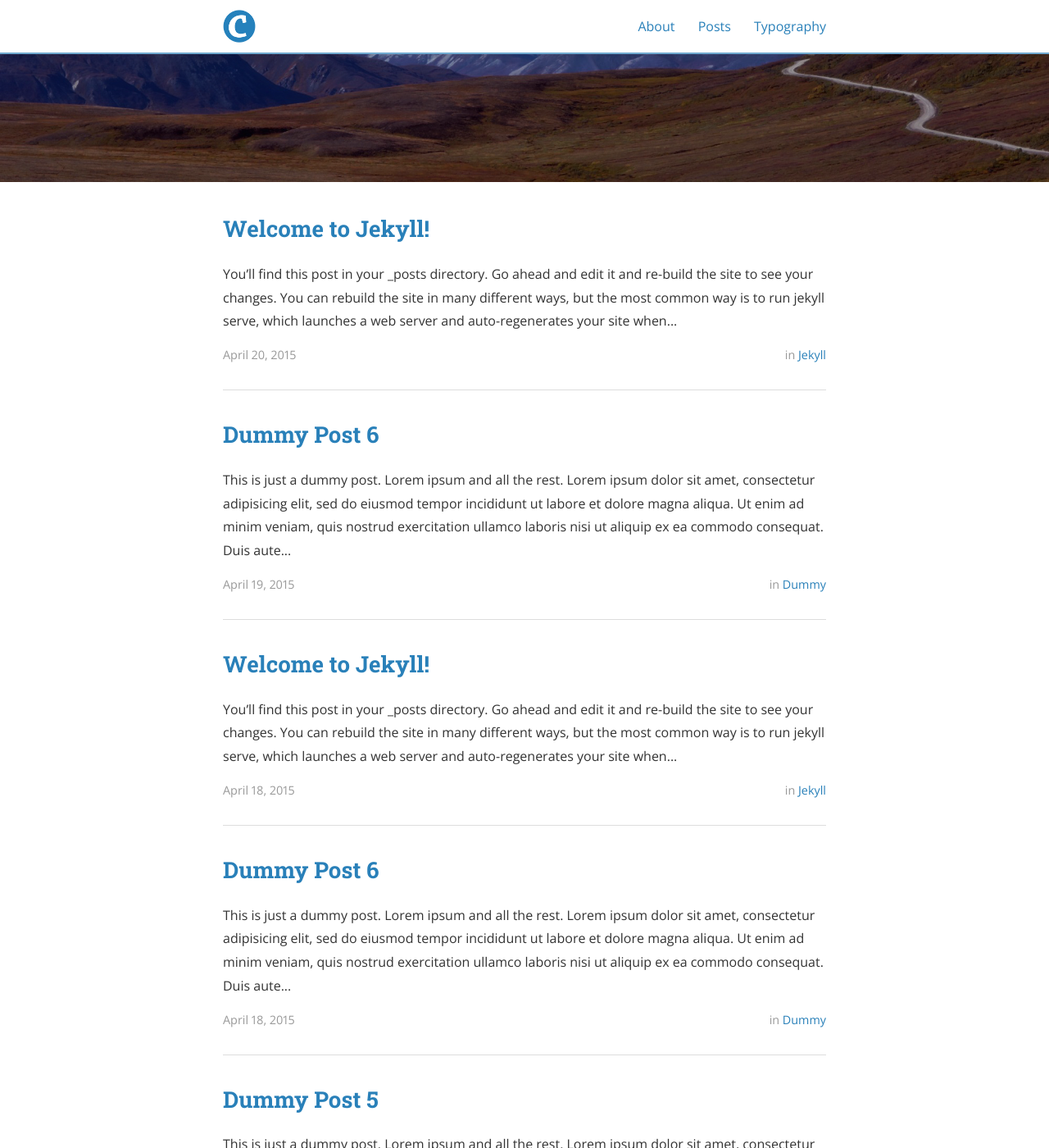
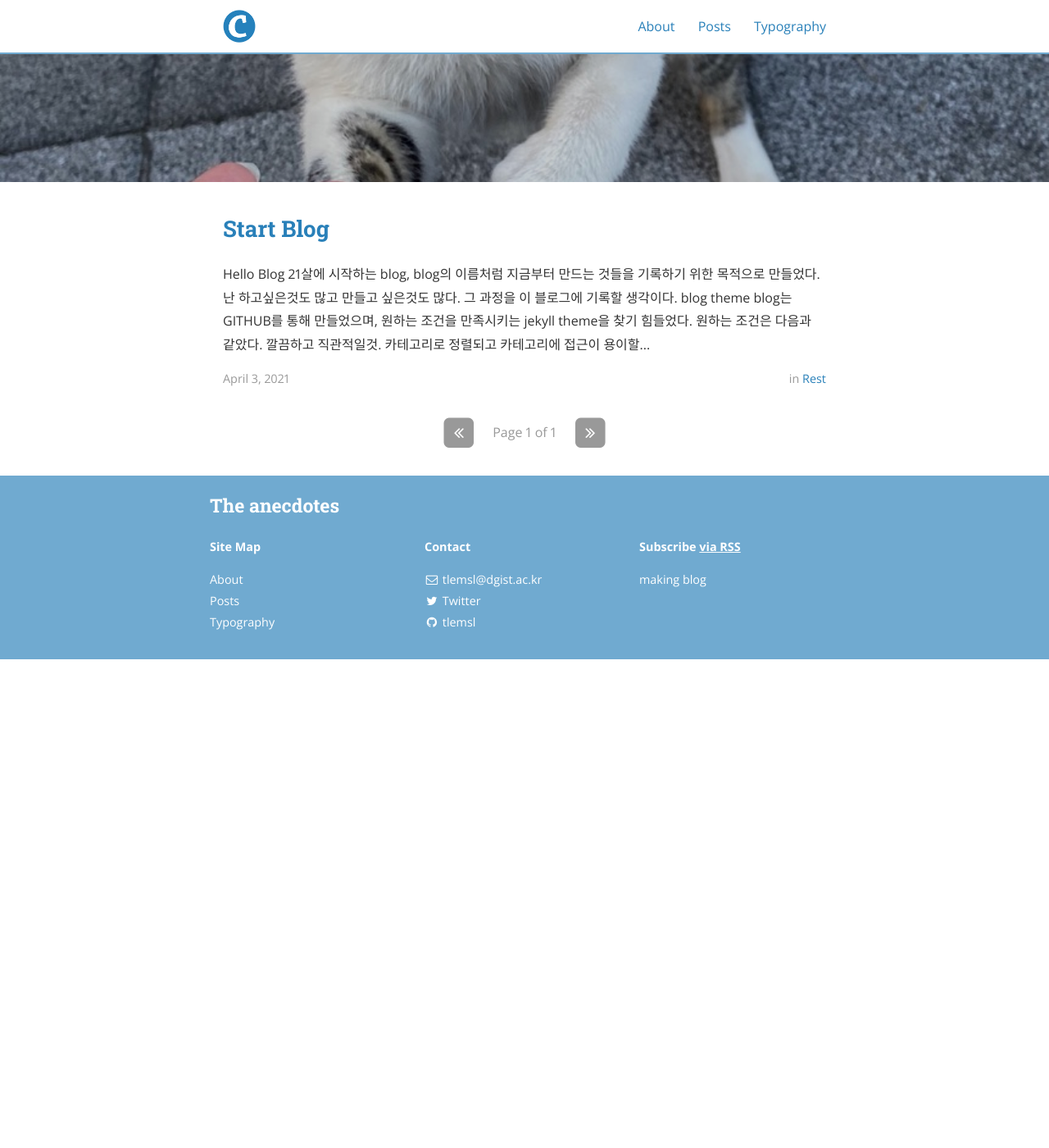
Before and after one commit to tlemsl/tlemsl.github.io, a Jekyll site: the page built from index.html, in a window 1280 px wide and 1400 px high, scrolled down 283 px. Shown: the whole window at 82% size. Built offline with Jekyll 4.4.1, drawn with Linux system fonts in a browser that asks for light colours; nearby versions of some CDN libraries; the list of posts is cut into pages by our own code; after the commit the page ends 1087 px from its top, so only the background shows below that; some of the changed text lies outside the part shown.

Commit message:
first post

````diff
--- a/_config.yml
+++ b/_config.yml
@@ -10,17 +10,17 @@ exclude:
 
 # Site settings
 title: The anecdotes
-subtitle: "Anecdotes"
-email: blcentra@gmail.com
+subtitle: "Anecdotes of my life"
+email: tlemsl@dgist.ac.kr
 name: kmj
 description: >
-  A simple yet classy theme for your Jekyll website or blog.
+  making blog
 # Base URL of site (i.e. /blog). It should always start with a slash,
 # and never end with a slash. Set it to a blank value if hosting at the
 # root of your server.
 baseurl: "" # the subpath of your site, e.g. /blog/
 url: "https://tlemsl.github.io" # the base hostname & protocol for your site
-cover: "/assets/header_image.jpg"
+cover: "/assets/profile.jpg"
 logo: "/assets/logo.png"
 
 # Build settings
--- a/_posts/2015-04-18-dummy.md
+++ /dev/null
@@ -1,16 +0,0 @@
----
-layout: post
-title:  "Dummy Post"
-date:   2015-04-18T14:25:52-05:00
-author: Ben Centra
-categories: Dummy
----
-
-This is just a dummy post. Lorem ipsum and all the rest.
-
-Lorem ipsum dolor sit amet, consectetur adipisicing elit, sed do eiusmod
-tempor incididunt ut labore et dolore magna aliqua. Ut enim ad minim veniam,
-quis nostrud exercitation ullamco laboris nisi ut aliquip ex ea commodo
-consequat. Duis aute irure dolor in reprehenderit in voluptate velit esse
-cillum dolore eu fugiat nulla pariatur. Excepteur sint occaecat cupidatat non
-proident, sunt in culpa qui officia deserunt mollit anim id est laborum.
--- a/_posts/2015-04-18-dummy5.md
+++ /dev/null
@@ -1,17 +0,0 @@
----
-layout: post
-title:  "Dummy Post 5"
-date:   2015-04-18T14:25:52-05:00
-author: Ben Centra
-categories: Dummy
-tags: lorem
----
-
-This is just a dummy post. Lorem ipsum and all the rest.
-
-Lorem ipsum dolor sit amet, consectetur adipisicing elit, sed do eiusmod
-tempor incididunt ut labore et dolore magna aliqua. Ut enim ad minim veniam,
-quis nostrud exercitation ullamco laboris nisi ut aliquip ex ea commodo
-consequat. Duis aute irure dolor in reprehenderit in voluptate velit esse
-cillum dolore eu fugiat nulla pariatur. Excepteur sint occaecat cupidatat non
-proident, sunt in culpa qui officia deserunt mollit anim id est laborum.
--- a/_posts/2015-04-18-dummy6.md
+++ /dev/null
@@ -1,17 +0,0 @@
----
-layout: post
-title:  "Dummy Post 6"
-date:   2015-04-18T14:25:52-05:00
-author: Ben Centra
-categories: Dummy
-tags: lorem ipsum
----
-
-This is just a dummy post. Lorem ipsum and all the rest.
-
-Lorem ipsum dolor sit amet, consectetur adipisicing elit, sed do eiusmod
-tempor incididunt ut labore et dolore magna aliqua. Ut enim ad minim veniam,
-quis nostrud exercitation ullamco laboris nisi ut aliquip ex ea commodo
-consequat. Duis aute irure dolor in reprehenderit in voluptate velit esse
-cillum dolore eu fugiat nulla pariatur. Excepteur sint occaecat cupidatat non
-proident, sunt in culpa qui officia deserunt mollit anim id est laborum.
--- a/_posts/2015-04-18-welcome-to-jekyll.md
+++ /dev/null
@@ -1,74 +0,0 @@
----
-layout: post
-title:  "Welcome to Jekyll!"
-date:   2015-04-18T14:25:52-05:00
-author: Ben Centra
-categories: Jekyll
-tags:	jekyll welcome
-cover:  "/assets/instacode.png"
----
-
-You’ll find this post in your `_posts` directory. Go ahead and edit it and re-build the site to see your changes. You can rebuild the site in many different ways, but the most common way is to run `jekyll serve`, which launches a web server and auto-regenerates your site when a file is updated.
-
-## Adding New Posts
-
-To add new posts, simply add a file in the `_posts` directory that follows the convention `YYYY-MM-DD-name-of-post.ext` and includes the necessary front matter. Take a look at the source for this post to get an idea about how it works.
-
-### Tags and Categories
-
-If you list one or more categories or tags in the front matter of your post, they will be included with the post on the page as links. Clicking the link will bring you to an auto-generated archive page for the category or tag, created using the [jekyll-archive][jekyll-archive] gem.
-
-### Cover Images
-
-To add a cover image to your post, set the "cover" property in the front matter with the relative URL of the image (i.e. <code>cover: "/assets/cover_image.jpg"</code>).
-
-### Code Snippets
-
-You can use [highlight.js][highlight] to add syntax highlight code snippets:
-
-Use the [Liquid][liquid] `{% raw %}{% highlight <language> %}{% endraw %}` tag to add syntax highlighting to code snippets.
-
-For instance, this template...
-{% highlight html %}
-{% raw %}{% highlight javascript %}
-function demo(string, times) {
-  for (var i = 0; i < times; i++) {
-    console.log(string);
-  }
-}
-demo("hello, world!", 10);
-{% endhighlight %}{% endraw %}
-{% endhighlight %}
-
-...will come out looking like this:
-
-{% highlight javascript %}
-function demo(string, times) {
-  for (var i = 0; i < times; i++) {
-    console.log(string);
-  }
-}
-demo("hello, world!", 10);
-{% endhighlight %}
-
-Syntax highlighting is done using [highlight.js][highlight]. You can change the active theme in [head.html](https://github.com/bencentra/centrarium/blob/2dcd73d09e104c3798202b0e14c1db9fa6e77bc7/_includes/head.html#L15).
-
-### Images
-
-Lightbox has been enabled for images. To create the link that'll launch the lightbox, add <code>data-lightbox</code> and <code>data-title</code> attributes to an <code>&lt;a&gt;</code> tag around your <code>&lt;img&gt;</code> tag. The result is:
-
-<a href="//bencentra.com/assets/images/falcon9_large.jpg" data-lightbox="falcon9-large" data-title="Check out the Falcon 9 from SpaceX">
-  <img src="//bencentra.com/assets/images/falcon9_small.jpg" title="Check out the Falcon 9 from SpaceX">
-</a>
-
-For more information, check out the [Lightbox][lightbox] website.
-
-Check out the [Jekyll docs][jekyll] for more info on how to get the most out of Jekyll. File all bugs/feature requests at [Jekyll’s GitHub repo][jekyll-gh]. If you have questions, you can ask them on [Jekyll’s dedicated Help repository][jekyll-help].
-
-[jekyll]:      http://jekyllrb.com
-[jekyll-gh]:   https://github.com/jekyll/jekyll
-[jekyll-help]: https://github.com/jekyll/jekyll-help
-[highlight]:   https://highlightjs.org/
-[lightbox]:    http://lokeshdhakar.com/projects/lightbox2/
-[jekyll-archive]: https://github.com/jekyll/jekyll-archives
-[liquid]: https://github.com/Shopify/liquid/wiki/Liquid-for-Designers
--- a/_posts/2015-04-19-dummy6.markdown
+++ /dev/null
@@ -1,17 +0,0 @@
----
-layout: post
-title:  "Dummy Post 6"
-date:   2015-04-19 08:43:59
-author: Ben Centra
-categories: Dummy
-tags: lorem ipsum
----
-
-This is just a dummy post. Lorem ipsum and all the rest.
-
-Lorem ipsum dolor sit amet, consectetur adipisicing elit, sed do eiusmod
-tempor incididunt ut labore et dolore magna aliqua. Ut enim ad minim veniam,
-quis nostrud exercitation ullamco laboris nisi ut aliquip ex ea commodo
-consequat. Duis aute irure dolor in reprehenderit in voluptate velit esse
-cillum dolore eu fugiat nulla pariatur. Excepteur sint occaecat cupidatat non
-proident, sunt in culpa qui officia deserunt mollit anim id est laborum.
--- a/_posts/2015-04-20-welcome-to-jekyll.markdown
+++ /dev/null
@@ -1,103 +0,0 @@
----
-layout: post
-title:  "Welcome to Jekyll!"
-date:   2015-04-20 08:43:59
-author: Ben Centra
-categories: Jekyll
-tags:	jekyll welcome
-cover:  "/assets/instacode.png"
----
-
-You’ll find this post in your `_posts` directory. Go ahead and edit it and re-build the site to see your changes. You can rebuild the site in many different ways, but the most common way is to run `jekyll serve`, which launches a web server and auto-regenerates your site when a file is updated.
-
-## Adding New Posts
-
-To add new posts, simply add a file in the `_posts` directory that follows the convention `YYYY-MM-DD-name-of-post.ext` and includes the necessary front matter. Take a look at the source for this post to get an idea about how it works.
-
-### Tags and Categories
-
-If you list one or more categories or tags in the front matter of your post, they will be included with the post on the page as links. Clicking the link will bring you to an auto-generated archive page for the category or tag, created using the [jekyll-archive][jekyll-archive] gem.
-
-### Cover Images
-
-To add a cover image to your post, set the "cover" property in the front matter with the relative URL of the image (i.e. <code>cover: "/assets/cover_image.jpg"</code>).
-
-### Code Snippets
-
-You can use [highlight.js][highlight] to add syntax highlight code snippets:
-
-Use the [Liquid][liquid] `{% raw %}{% highlight <language> %}{% endraw %}` tag to add syntax highlighting to code snippets.
-
-For instance, this template...
-{% highlight html %}
-{% raw %}{% highlight javascript %}
-function demo(string, times) {
-  for (var i = 0; i < times; i++) {
-    console.log(string);
-  }
-}
-demo("hello, world!", 10);
-{% endhighlight %}{% endraw %}
-{% endhighlight %}
-
-...will come out looking like this:
-
-{% highlight javascript %}
-function demo(string, times) {
-  for (var i = 0; i < times; i++) {
-    console.log(string);
-  }
-}
-demo("hello, world!", 10);
-{% endhighlight %}
-
-Syntax highlighting is done using [highlight.js][highlight]. You can change the active theme in [head.html](https://github.com/bencentra/centrarium/blob/2dcd73d09e104c3798202b0e14c1db9fa6e77bc7/_includes/head.html#L15).
-
-### Blockquotes
-
-> "Blockquotes will be indented, italicized, and given a subdued light gray font. These are good for side comments not directly related to your content, or long quotations from external sources." - Some Smart Guy
-
-### Images
-
-Lightbox has been enabled for images. To create the link that'll launch the lightbox, add <code>data-lightbox</code> and <code>data-title</code> attributes to an <code>&lt;a&gt;</code> tag around your <code>&lt;img&gt;</code> tag. The result is:
-
-<a href="//bencentra.com/assets/images/falcon9_large.jpg" data-lightbox="falcon9-large" data-title="Check out the Falcon 9 from SpaceX">
-  <img src="//bencentra.com/assets/images/falcon9_small.jpg" title="Check out the Falcon 9 from SpaceX">
-</a>
-
-For more information, check out the [Lightbox][lightbox] website.
-
-### Tooltips
-
-With Tippy.js, you can add tooltips to your text with a little bit of HTML and JavaScript. First, create the tooltip trigger: `<span class="tooltip" id="someId">trigger</span>`. Then in a `<script>` tag at the bottom of your page, add some code to initialize the tooltip when the document is ready: `window.tooltips.push(['#someId', { content: "Content" }])`
-
-See the [Tippy.js docs](https://atomiks.github.io/tippyjs/) for additional configuration that you can provide for your tooltips.
-
-You can also use a Liquid `include` to import tooltip text or HTML from an external file:
-
-```
-window.tooltips.push(['#someOtherId', { content: "{% raw %}{% include tooltips/example.html %}{% endraw %}" }])
-```
-
-To modify the styles for tooltip triggers, find the `.tooltip` class in `_layout.scss`.
-
-Here's an <span class="tooltip" id="someId">example tooltip</span>, and <span class="tooltip" id="someOtherId">here's another</span>.
-
-<br/>
-{% include page_divider.html %}
-
-Check out the [Jekyll docs][jekyll] for more info on how to get the most out of Jekyll. File all bugs/feature requests at [Jekyll’s GitHub repo][jekyll-gh]. If you have questions, you can ask them on [Jekyll’s dedicated Help repository][jekyll-help].
-
-[jekyll]:      http://jekyllrb.com
-[jekyll-gh]:   https://github.com/jekyll/jekyll
-[jekyll-help]: https://github.com/jekyll/jekyll-help
-[highlight]:   https://highlightjs.org/
-[lightbox]:    http://lokeshdhakar.com/projects/lightbox2/
-[jekyll-archive]: https://github.com/jekyll/jekyll-archives
-[liquid]: https://github.com/Shopify/liquid/wiki/Liquid-for-Designers
-
-<script>
-window.tooltips = window.tooltips || []
-window.tooltips.push(['#someId', { content: "This is the text of the tooltip!" }])
-window.tooltips.push(['#someOtherId', { content: "{% include tooltips/example.html %}", placement: "right" }])
-</script>
--- /dev/null
+++ b/_posts/2021-04-03-start-blog.markdown
@@ -0,0 +1,22 @@
+---
+layout: post
+title: Start Blog
+date: 2021-04-04T02:50:00+09:00
+author: Anec
+categories: rest
+tags: blog
+cover: "assets/profile.jpg"
+---
+# Hello Blog
+21살에 시작하는 blog, blog의 이름처럼 지금부터 만드는 것들을 기록하기 위한 목적으로 만들었다. 난 하고싶은것도 많고 만들고 싶은것도 많다. 그 과정을 이 블로그에 기록할 생각이다.
+
+## blog theme
+blog는 GITHUB를 통해 만들었으며, 원하는 조건을 만족시키는 jekyll theme을 찾기 힘들었다. 원하는 조건은 다음과 같았다.
+
+1. 깔끔하고 직관적일것.
+2. 카테고리로 정렬되고 카테고리에 접근이 용이할 것.
+
+놀랍게도 2가지조건을 만족하는 테마는 많지 않았다. 지금 이 테마 외에 3가지 정도 더 맘에 들었던  테마들이 있었다. 하지만 그 테마들 모두 github에서 build fail하여 돌고 돌아 이 테마로 블로그를 제작한다. 놀랍게도 이 과정에 20시간 이상의 시간을 쏜은 것 같다 ㅠㅠ
+
+## 마무리
+앞으로 내가 만들고 느끼는것을 한번 기록해보도록 노력해 보겠다. 이 블로그를 만드는게 엄청힘들었다. 평소같았으면 그냥 안했었겠지만, 뭔가 한번 내가 하는 일들을 사람들에게 보여주고 싶다는 생각을 했다. 재밌게 봐줬으면 좋겠다.
````
Also changed, not shown: _posts/2015-04-18-dummy2.md (deleted, +0 -16 lines), _posts/2015-04-18-dummy3.md (deleted, +0 -16 lines), _posts/2015-04-18-dummy4.md (deleted, +0 -17 lines), README.md (deleted), assets/profile.jpg (added), 2 other files.
